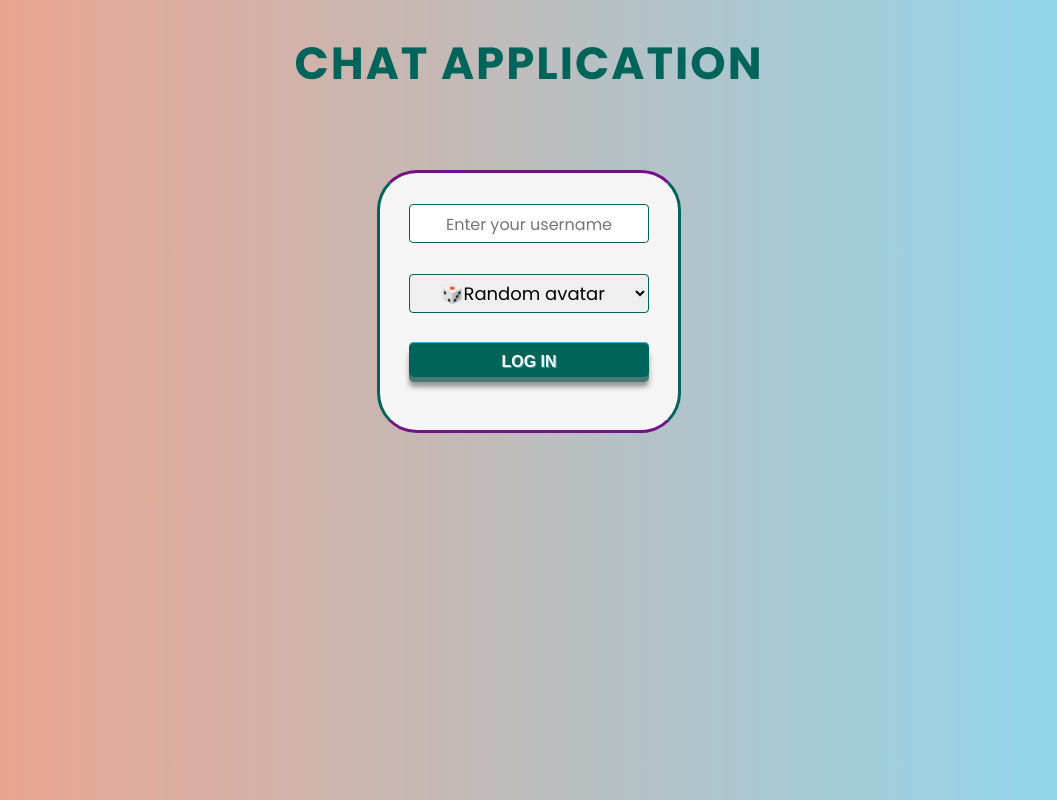
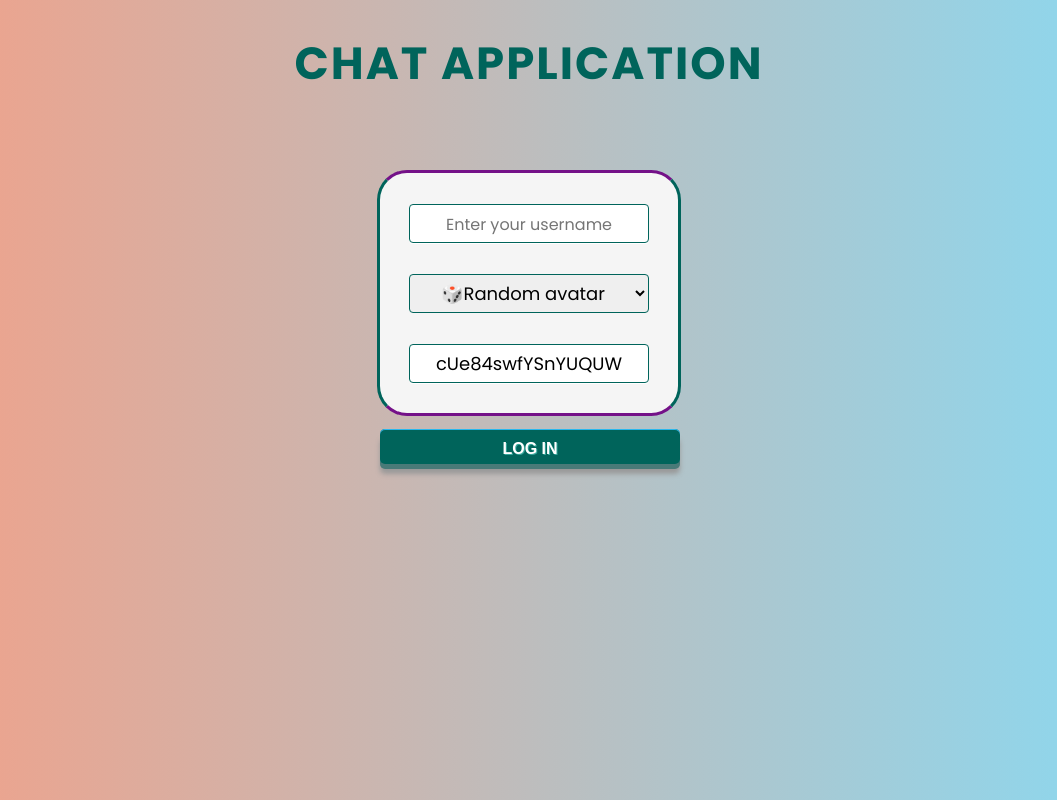
Before and after one commit to Skjuber/React-Chat-Application, a React (Create React App) app: page / in a window 1280 px wide. Shown: the whole page, without its empty margins (111-1168 px from the left). Built offline with nearby package versions, Linux system fonts and the light colour scheme.

Commit message:
This commit will add Channel ID input field in 'Input.js'

```diff
--- a/src/Components/ChatApplication.js
+++ b/src/Components/ChatApplication.js
@@ -6,25 +6,31 @@
 import Login from "./Login/Login";
 import { generateDarkColorHex } from "./utils/Colors";
 import LoggedInHeader from "./Header/LoggedInHeader";
+import ErrorHeader from "./Header/ErrorHeader";
 
 const ChatApplication = () => {
   const [loggedIn, setLoggedIn] = useState(false);
   const [currentMember, setCurrentMember] = useState({});
   const [drone, setDrone] = useState(null);
 
-  const LoggedInHandler = (username, emoji) => {
+  const LoggedInHandler = (username, emoji, channel_ID) => {
     const member = {
       name: username,
       color: generateDarkColorHex(),
       avatar: emoji,
     };
 
-    const drone = new window.Scaledrone("hDUiK32SFbij9uya", {
+    const drone = new window.Scaledrone(channel_ID, {
       data: member,
     });
 
     drone.on("open", (error) => {
       if (error) {
+        setLoggedIn(false);
+        setDrone(null);
+        alert(`${error}.
+         We are reverting you to login page.`);
+
         return console.error(error);
       }
     });
--- /dev/null
+++ b/src/Components/Header/ErrorHeader.js
@@ -0,0 +1,7 @@
+import HeaderCard from "../utils/HeaderCard";
+function ErrorHeader(props) {
+  const caughtError = props;
+  return <HeaderCard> THERE WAS AN ERROR WHILE LOADING AN APP</HeaderCard>;
+}
+
+export default ErrorHeader;
--- a/src/Components/Input/Input.js
+++ b/src/Components/Input/Input.js
@@ -8,7 +8,6 @@
   const errorHandler = () => setError(null);
 
   const onSubmitHandler = (e) => {
-    console.log(enteredTextRef);
     const enteredText = enteredTextRef.current.value;
 
     if (enteredText.trim().length === 0) {
--- a/src/Components/Login/Login.css
+++ b/src/Components/Login/Login.css
@@ -3,8 +3,8 @@
   border: 3px solid   var(--color-green);
   border-top: 3px solid #741188;
   border-bottom: 3px solid #741188;
-  border-radius: 40px;
-  height: 257px;
+  border-radius: 30px;
+  height: 240px;
   margin: 42px auto;
   width: 298px;
 }
@@ -88,7 +88,7 @@
 
 
 .login button{
-  width:240px;
+  width: 300px;
   height:35px;
   display:block;
   font-family:Arial, "Helvetica", sans-serif;
@@ -100,7 +100,9 @@
   text-align:center;
   text-shadow:1px 1px 0px #37a69b;
   padding-top:6px;
-  margin: 29px 0 0 29px;
+  margin: 46px 0 0 0px;
+  position:fixed;
+
 
   cursor:pointer;
 
--- a/src/Components/Login/Login.js
+++ b/src/Components/Login/Login.js
@@ -9,11 +9,15 @@
   const randomEmoji = generateRandomEmoji(emojis);
 
   const [username, setUsername] = useState("");
+  const [channel_ID, setChannel_ID] = useState("cUe84swfYSnYUQUW");
 
   const [avatar, setAvatar] = useState(randomEmoji);
 
   const usernameChangeHandler = (event) => {
     setUsername(event.target.value);
+  };
+  const channel_IDChangeHandler = (event) => {
+    setChannel_ID(event.target.value);
   };
 
   const avatarChangeHandler = (event) => {
@@ -23,6 +27,7 @@
   const onSubmitUsernameHandler = () => {
     const enteredUsername = username;
     const enteredAvatar = avatar;
+    const enteredchannel = channel_ID;
 
     if (enteredUsername.trim().length === 0) {
       alert("USERNAME CANNOT BE EMPTY!");
@@ -30,9 +35,15 @@
       return;
     }
 
+    if (channel_ID.trim().length != 16) {
+      alert("Channel ID must have 16 characters!");
+
+      return;
+    }
+
     //e.preventDefault();
     // sruši se kad napravim ovo ;
-    else props.onLogin(enteredUsername, enteredAvatar);
+    else props.onLogin(enteredUsername, enteredAvatar, enteredchannel);
   };
 
   return (
@@ -44,6 +55,7 @@
           value={username}
           onChange={usernameChangeHandler}
         />
+
         <select onChange={avatarChangeHandler}>
           <option id="randomEmoji" value={randomEmoji} key="First Key">
             🎲Random avatar
@@ -55,6 +67,12 @@
             </option>
           ))}
         </select>
+        <input
+          type="text"
+          placeholder="Enter your channelID"
+          value={channel_ID}
+          onChange={channel_IDChangeHandler}
+        />
 
         <button onClick={onSubmitUsernameHandler}>Log in</button>
       </div>
```
